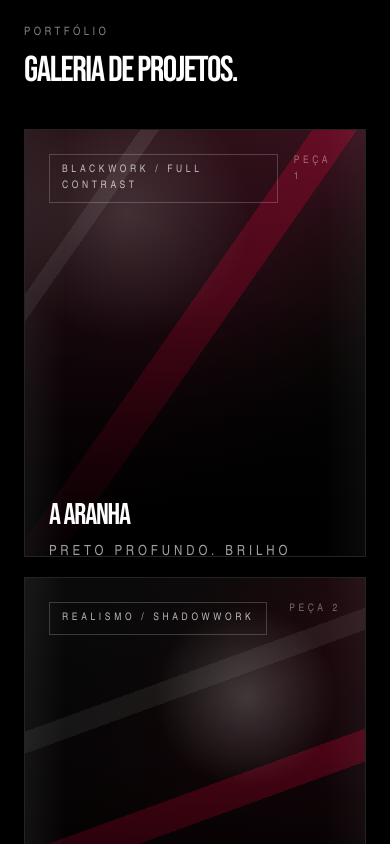
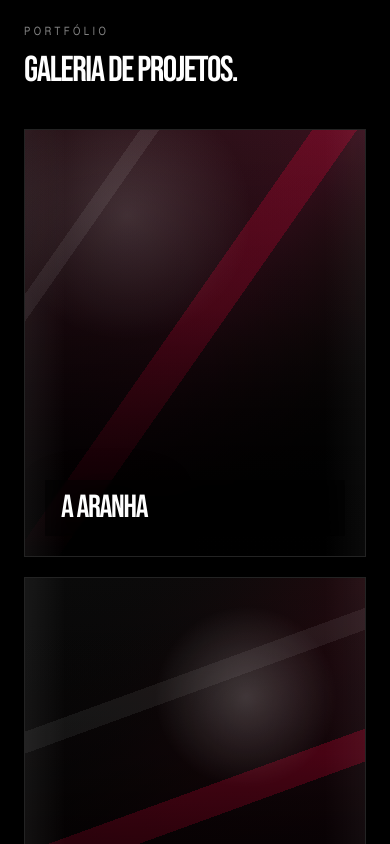
Before and after one commit to Raptor013/fred-page, a Next.js app: page / in a window 390 px wide. Shown: the part 900-1744 px from the top of the page. Built offline with nearby package versions, Linux system fonts and the light colour scheme.

Commit message:
(feat): corrige responsividade

```diff
--- a/components/landing-page.tsx
+++ b/components/landing-page.tsx
@@ -6,7 +6,6 @@ import { useEffect, useRef, useState } from "react";
 const portfolioItems = [
   {
     title: "A Aranha",
-    type: "blackwork / full contrast",
     frame: "aspect-[4/5] md:aspect-[4/6]",
     accent: "from-[#140005] via-[#2b020f] to-black",
     artwork:
@@ -14,7 +13,6 @@ const portfolioItems = [
   },
   {
     title: "Médico da Peste",
-    type: "realismo / shadowwork",
     frame: "aspect-[4/5] md:aspect-[4/5]",
     accent: "from-black via-[#170005] to-[#25000d]",
     artwork:
@@ -22,7 +20,6 @@ const portfolioItems = [
   },
   {
     title: "Espantalho da Morte",
-    type: "custom / vertical flow",
     frame: "aspect-[4/6] md:aspect-[4/7]",
     accent: "from-[#160208] via-black to-[#1c1c1c]",
     artwork:
@@ -30,7 +27,6 @@ const portfolioItems = [
   },
   {
     title: "A Lacraia",
-    type: "large scale / body project",
     frame: "aspect-[4/5] md:aspect-[4/6]",
     accent: "from-[#1a0007] via-[#090909] to-black",
     artwork:
@@ -214,7 +210,7 @@ export function LandingPage() {
         </div>
 
         <div className="grid gap-5 md:grid-cols-2 xl:grid-cols-4">
-          {portfolioItems.map((item, index) => (
+          {portfolioItems.map((item) => (
             <article
               key={item.title}
               className={`portfolio-card group ${item.frame}`}
@@ -224,24 +220,14 @@ export function LandingPage() {
                 className="absolute inset-0 transition-transform duration-700 group-hover:scale-105"
                 style={{ backgroundImage: item.artwork }}
               />
-              <div className="absolute inset-0 bg-[linear-gradient(180deg,transparent_0%,rgba(0,0,0,0.15)_40%,rgba(0,0,0,0.95)_100%)]" />
+              <div className="absolute inset-0 bg-[linear-gradient(180deg,transparent_0%,rgba(0,0,0,0.18)_42%,rgba(0,0,0,0.98)_100%)]" />
               <div className="absolute inset-0 bg-[#ff003c]/0 transition-colors duration-500 group-hover:bg-[#ff003c]/18" />
-              <div className="relative flex h-full min-h-[30rem] flex-col justify-between p-6 md:min-h-0">
-                <div className="flex items-start justify-between gap-4">
-                  <span className="border border-white/20 px-3 py-2 text-[0.65rem] uppercase tracking-[0.35em] text-white/70">
-                    {item.type}
-                  </span>
-                  <span className="text-[0.65rem] uppercase tracking-[0.35em] text-white/40">
-                    peça {index + 1}
-                  </span>
-                </div>
-                <div className="translate-y-4 transition-transform duration-500 group-hover:translate-y-0">
-                  <h3 className="font-display text-3xl leading-none tracking-[-0.04em] sm:text-5xl">
+              <div className="relative min-h-[30rem] md:min-h-0" />
+              <div className="absolute inset-x-0 bottom-0 z-10 p-5 sm:p-6">
+                <div className="bg-black/45 px-4 py-3 backdrop-blur-[1px] sm:bg-transparent sm:px-0 sm:py-0">
+                  <h3 className="font-display text-[2rem] leading-none tracking-[-0.04em] text-white drop-shadow-[0_8px_24px_rgba(0,0,0,0.95)] sm:text-5xl">
                     {item.title}
                   </h3>
-                  <p className="mt-3 max-w-sm text-sm uppercase tracking-[0.28em] text-white/62">
-                    preto profundo. brilho controlado. presença definitiva.
-                  </p>
                 </div>
               </div>
             </article>
```
